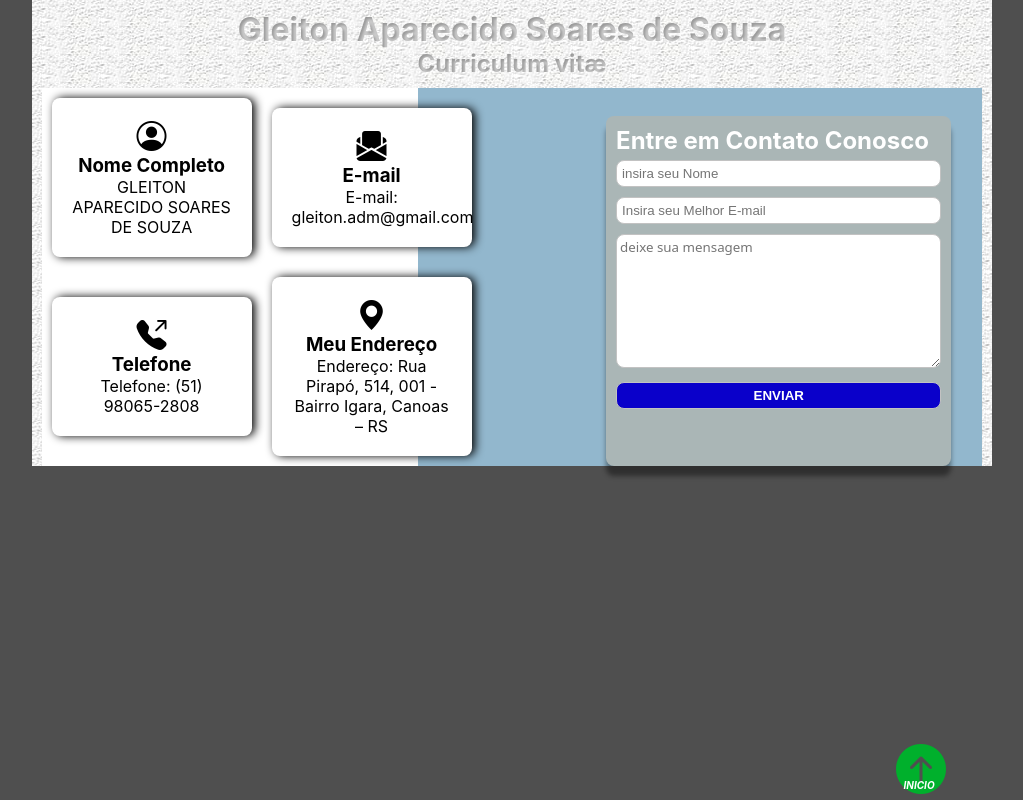
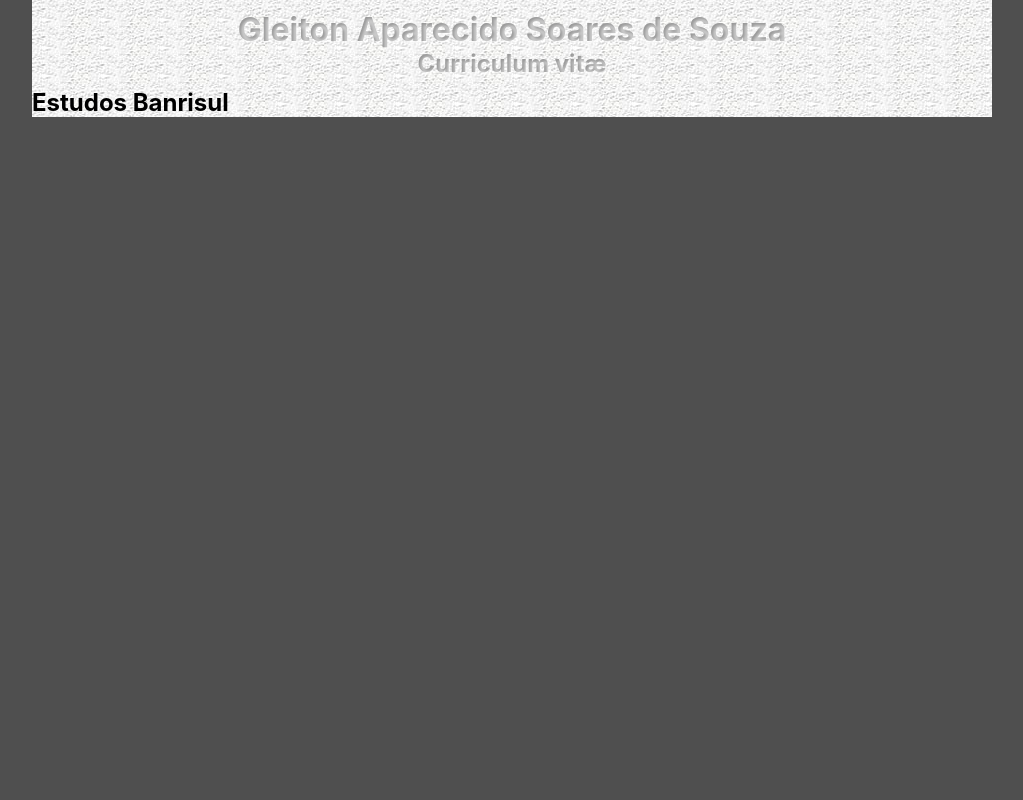
Before and after one commit to gleitons/gleiton, a React (Create React App) app: page /estudos-banrisul in a window 1280 px wide. Shown: the whole page, without its empty margins (128-1151 px from the left). Built offline with nearby package versions, Linux system fonts and the light colour scheme.

Commit message:
obrigado

```diff
--- a/src/componentes/HeaderCurriculo.jsx
+++ b/src/componentes/HeaderCurriculo.jsx
@@ -9,7 +9,7 @@ const HeaderCurriculo = () => {
                     {/* <div>
                     <img src="./imagens/fundo-giratorio-perfil.jpg" alt="" />
                     </div> */}
-                    <video width="100%" height="100%" autoplay controls loop muted>
+                    <video width="100%" height="100%" autoplay loop muted controls>
                     <source src="../imagens/gleiton-soares-animado.mp4" type="video/mp4" />
                     <img loading="lazy" src="../imagens/gleiton-soares-melhorado.jpg" alt="Gleiton aparecido Soares de Souza" />
                     <img loading="lazy" src="https://avatars.githubusercontent.com/u/31367377" alt="Gleiton aparecido Soares de Souza" />
--- a/src/componentes/Objetivo.jsx
+++ b/src/componentes/Objetivo.jsx
@@ -1,4 +1,5 @@
 import styles from './Styles/Objetivo.module.css'
+import Formulario from './Formulario'
 
 const Objetivo = ({nomeR}) => {
     const raimundo = "./imagens/escola-raimundo-nonato-da-fonseca-lagoa-dos-patos-mg.png"
@@ -628,9 +629,11 @@ const Objetivo = ({nomeR}) => {
 
 
 
-
+        <Formulario />
 
         </div>
+
     )
+
 }
 export default Objetivo;
--- a/src/pages/App.jsx
+++ b/src/pages/App.jsx
@@ -1,14 +1,15 @@
 
 import '../App.css';
 import Curriculo from '../componentes/Curriculo';
-import Formulario from '../componentes/Formulario';
-// import MenuTop from '../componentes/MenuTop';
+
 
 
 import { BrowserRouter as Router, Route, Routes } from 'react-router-dom';
 
 import Obrigado from './Obrigado';
 import Home from './Home';
+import EstudosBanrisul from './EstudosBanrisul';
+
 
 function App() {
   return (
@@ -17,13 +18,14 @@ function App() {
       <Curriculo />
       <Router>
         <Routes>
-          <Route path='/Obrigado' element={<Obrigado/>}/>
-          <Route path='/' element={<Home/>}/>
+          <Route path="obrigado" element={<Obrigado/>}/>
+          <Route path="estudos-banrisul" element={<EstudosBanrisul/>}/>
+          <Route path="/" element={<Home/>}/>
         </Routes>
       </Router>
 
 
-      <Formulario />
+
 
     </div>
 
--- /dev/null
+++ b/src/pages/EstudosBanrisul.jsx
@@ -0,0 +1,10 @@
+const EstudosBanrisul = () => {
+    return (
+        <>
+        <h2>Estudos Banrisul</h2>
+
+        </>
+    )
+
+}
+export default EstudosBanrisul;
--- a/src/pages/Obrigado.jsx
+++ b/src/pages/Obrigado.jsx
@@ -1,4 +1,5 @@
 import styles from '../componentes/Styles/Obrigado.module.css'
+import Formulario from '../componentes/Formulario';
 
 function Obrigado() {
     return (
@@ -9,6 +10,7 @@ function Obrigado() {
             <p>Caso queira, pode entrar em contato comigo agora mesmo, meu whatsapp está aqui, nesta mesma página abaixo, estou online agora, vamos conversar</p>
             <a href="/"><button>Clique aqui para fechar</button></a>
         </div>
+        <Formulario />
         </>
     )
 }
```
